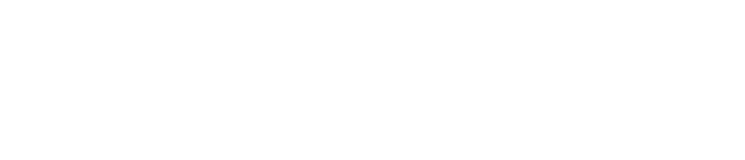
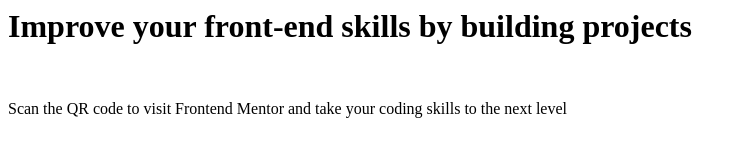
Before and after one commit to leandroalves011/qrcode-component-challenge, a plain HTML site: page index.html in a window 1280 px wide. Shown: the whole page, without its empty margins (0-745 px from the left). Drawn offline with Linux system fonts and the light colour scheme.

Commit message:
adding index file and images

```diff
--- a/index.html
+++ b/index.html
@@ -2,9 +2,11 @@
 <head>
     <meta charset="UTF-8">
     <meta name="viewport" content="width=device-width, initial-scale=1.0">
-    <title>Document</title>
+    <title>Frontend challenge - Qr code component</title>
 </head>
 <body>
-
+    <h1>Improve your front-end skills by building projects</h1>
+    <br>
+    <p>Scan the QR code to visit Frontend Mentor and take your coding skills to the next level</p>
 </body>
 </html>
```
Also changed, not shown: images/favicon-32x32.png (added), images/image-qr-code.png (added).
